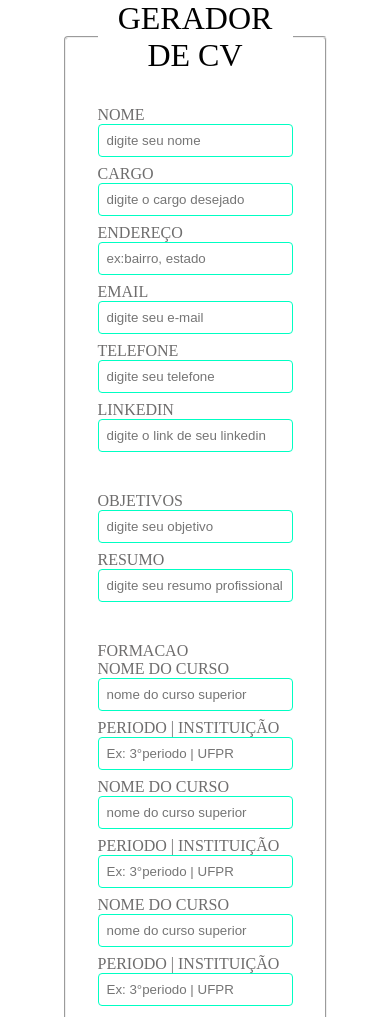
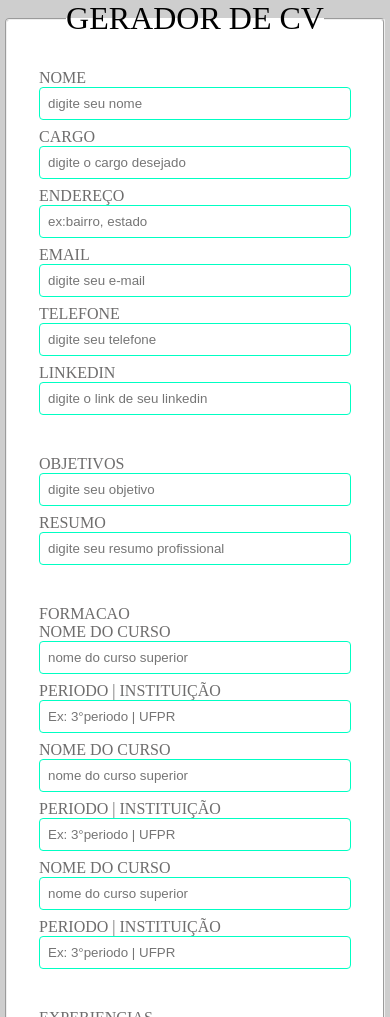
Before and after one commit to LucineiaSilvah/cv-gererate, a plain HTML site: page index.html in a window 390 px wide. Shown: the top 1017 px of the page. Drawn offline with Linux system fonts and the light colour scheme.

Commit message:
ajuste no estilo

```diff
--- a/style/global.css
+++ b/style/global.css
@@ -2,12 +2,16 @@
 margin: 0;
 padding: 0;
 
+}
+body{
+    background: #cecece;
 }
 fieldset{
   width: 50%;
   margin: auto;
 padding: 2rem;
 border-radius: .25rem;
+background: #fff;
 
 }
 form{
@@ -43,12 +47,12 @@ li{
 }
 #container{
   width: 80%;
-
+ background: #fff;
   margin: 2rem auto;
 
 }
 @media screen and (max-width:798px) {
-  fielset{
+  fieldset{
     width: 80%;
   }
   form{
```
